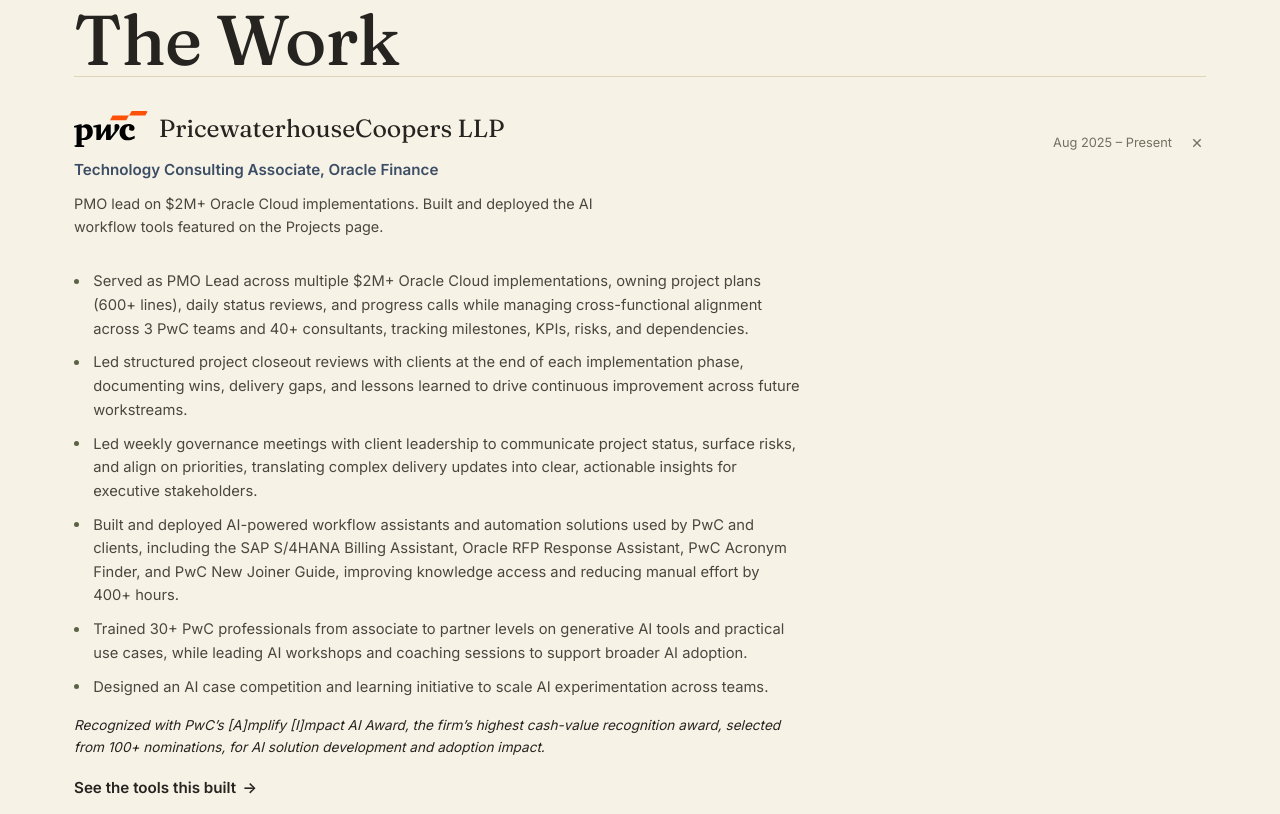
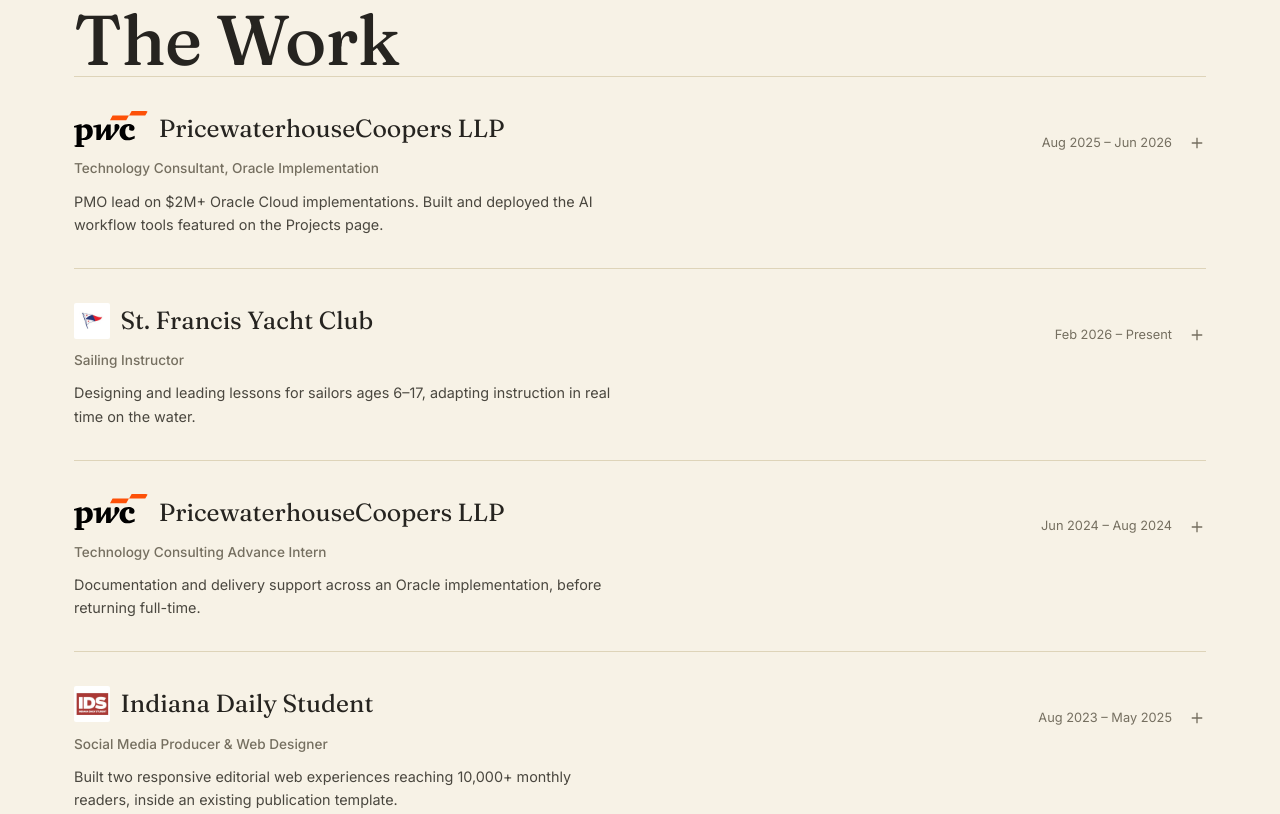
Before and after one commit to juhidesai11/Portfolio, a plain HTML site: page experiences.html in a window 1280 px wide. Shown: the part 814-1628 px from the top of the page. Drawn offline with Linux system fonts and the light colour scheme.

Commit message:
Update experiences.html

```diff
--- a/experiences.html
+++ b/experiences.html
@@ -103,30 +103,29 @@
 
       <div class="exp-list reveal">
 
-        <!-- 1. PwC — Technology Consultant (largest) -->
-        <div class="exp-item size-lg" data-open-default="true">
-          <button class="exp-header" aria-expanded="true">
+        <!-- 1. PwC — Technology Consultant -->
+        <div class="exp-item size-md">
+          <button class="exp-header" aria-expanded="false">
             <div class="exp-heading-group">
               <span class="exp-org-row"><img class="exp-logo" src="assets/logos/pwc.svg" alt="PwC logo"><span class="exp-org">PricewaterhouseCoopers LLP</span></span>
-              <span class="exp-role">Technology Consulting Associate, Oracle Finance</span>
+              <span class="exp-role">Technology Consultant, Oracle Implementation</span>
               <span class="exp-summary">PMO lead on $2M+ Oracle Cloud implementations. Built and deployed the AI workflow tools featured on the Projects page.</span>
             </div>
             <div class="exp-meta-col">
-              <span class="exp-dates">Aug 2025 &ndash; Present</span>
+              <span class="exp-dates">Aug 2025 &ndash; Jun 2026</span>
               <svg class="exp-toggle-icon" viewBox="0 0 24 24" fill="none" stroke="currentColor" stroke-width="1.8"><path d="M12 5v14M5 12h14"/></svg>
             </div>
           </button>
           <div class="exp-body">
             <div class="exp-body-inner">
               <ul>
-                <li>Served as PMO Lead across multiple $2M+ Oracle Cloud implementations, owning project plans (600+ lines), daily status reviews, and progress calls while managing cross-functional alignment across 3 PwC teams and 40+ consultants, tracking milestones, KPIs, risks, and dependencies.</li>
-                <li>Led structured project closeout reviews with clients at the end of each implementation phase, documenting wins, delivery gaps, and lessons learned to drive continuous improvement across future workstreams.</li>
-                <li>Led weekly governance meetings with client leadership to communicate project status, surface risks, and align on priorities, translating complex delivery updates into clear, actionable insights for executive stakeholders.</li>
-                <li>Built and deployed AI-powered workflow assistants and automation solutions used by PwC and clients, including the SAP S/4HANA Billing Assistant, Oracle RFP Response Assistant, PwC Acronym Finder, and PwC New Joiner Guide, improving knowledge access and reducing manual effort by 400+ hours.</li>
-                <li>Trained 30+ PwC professionals from associate to partner levels on generative AI tools and practical use cases, while leading AI workshops and coaching sessions to support broader AI adoption.</li>
-                <li>Designed an AI case competition and learning initiative to scale AI experimentation across teams.</li>
+                <li>Led delivery across multiple $2M+ Oracle Cloud implementations, gathering business requirements and conducting fit-gap analysis to build project plans, milestones, and KPIs across 40+ consultants and 3 PwC teams.</li>
+                <li>Owned 600+ line project plans across 7+ workstreams, keeping requirements, testing, cutover activities, and go-live readiness on track while managing risks, dependencies, and 200+ deliverables.</li>
+                <li>Built and iterated a Jira-based UAT dashboard across 7 workstreams, centralizing testing progress for 150+ test cases, outstanding issues, and cross-workstream dependencies to improve visibility and identify testing blockers faster.</li>
+                <li>Ran weekly status meetings with client leadership, bringing together updates from technical and business teams to surface issues, align on priorities, and keep the project on track.</li>
+                <li>Developed and deployed four internal PwC Custom GPTs to streamline repetitive, knowledge-intensive workflows, including SAP S/4HANA Billing Assistant, Oracle RFP Response Assistant, PwC Acronym Finder, and PwC New Joiner Guide; designed each solution around specific workflow needs to improve information access and save 400+ hours of manual effort.</li>
+                <li>Trained 30+ PwC professionals across levels on AI tools and practical use cases; designed hands-on workshops, coached professionals through their own AI use cases, and built an AI case competition to reinforce learning and drive adoption, earning PwC&rsquo;s [A]mplify [I]mpact AI Award from 100+ nominations.</li>
               </ul>
-              <p class="exp-award-note">Recognized with PwC&rsquo;s [A]mplify [I]mpact AI Award, the firm&rsquo;s highest cash-value recognition award, selected from 100+ nominations, for AI solution development and adoption impact.</p>
               <p class="mt-3"><a href="projects.html" class="link-arrow">See the tools this built <span class="arrow">→</span></a></p>
             </div>
           </div>
```
